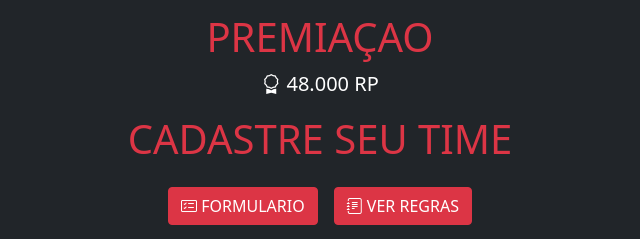
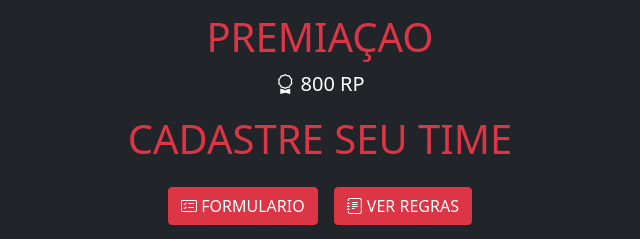
Before and after one commit to diego4w/eGames, a plain HTML site: page index.html in a window 1280 px wide. Shown: the part 475-714 px from the top of the page, 320-960 px from the left. Drawn offline with nearby package versions, Linux system fonts and the light colour scheme.

Commit message:
Update index.html

```diff
--- a/index.html
+++ b/index.html
@@ -20,7 +20,7 @@
             <h1 class="text-center text-danger mt-3">DATA DE INICIO</h1>
             <p class="text-center text-white fs-5"><i class="bi bi-alarm"></i> 5 maio, 18:00</p>
             <h1 class="text-center text-danger">PREMIAÇAO</h1>
-            <p class="text-center text-white fs-5"><i class="bi bi-award"></i> 48.000 RP</p>
+            <p class="text-center text-white fs-5"><i class="bi bi-award"></i> 800 RP</p>
             <h1 class="text-center text-danger">CADASTRE SEU TIME</h1>
             <div class="d-flex align-items-center justify-content-center">
                 <button type="button" class="btn btn-danger me-3 mt-3"><i class="bi bi-card-checklist"></i> <a href="https://docs.google.com/forms/d/e/1FAIpQLSfLTxtLDZXZAB3uj772V5X76oW2bWf1eaUHEd2n89hBDRyeQQ/viewform?usp=sf_link"  style="text-decoration: none; color: white;">FORMULARIO</a></button>
```
